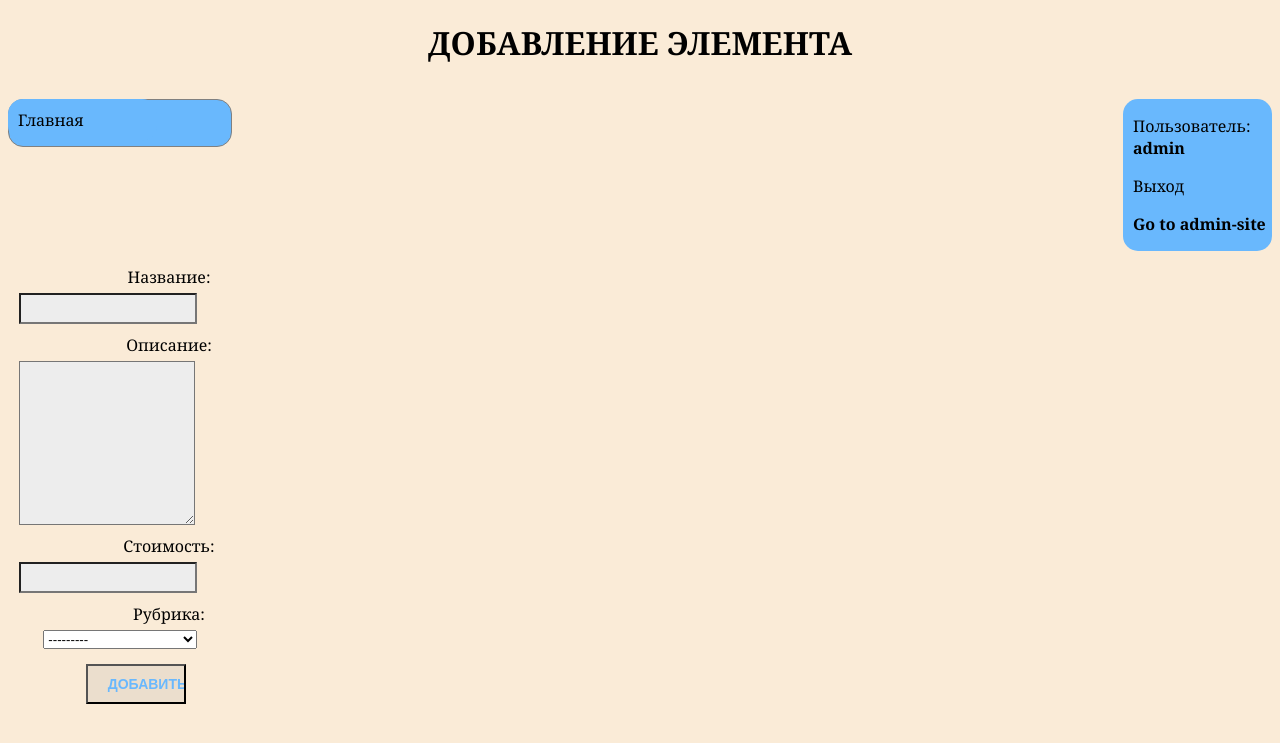
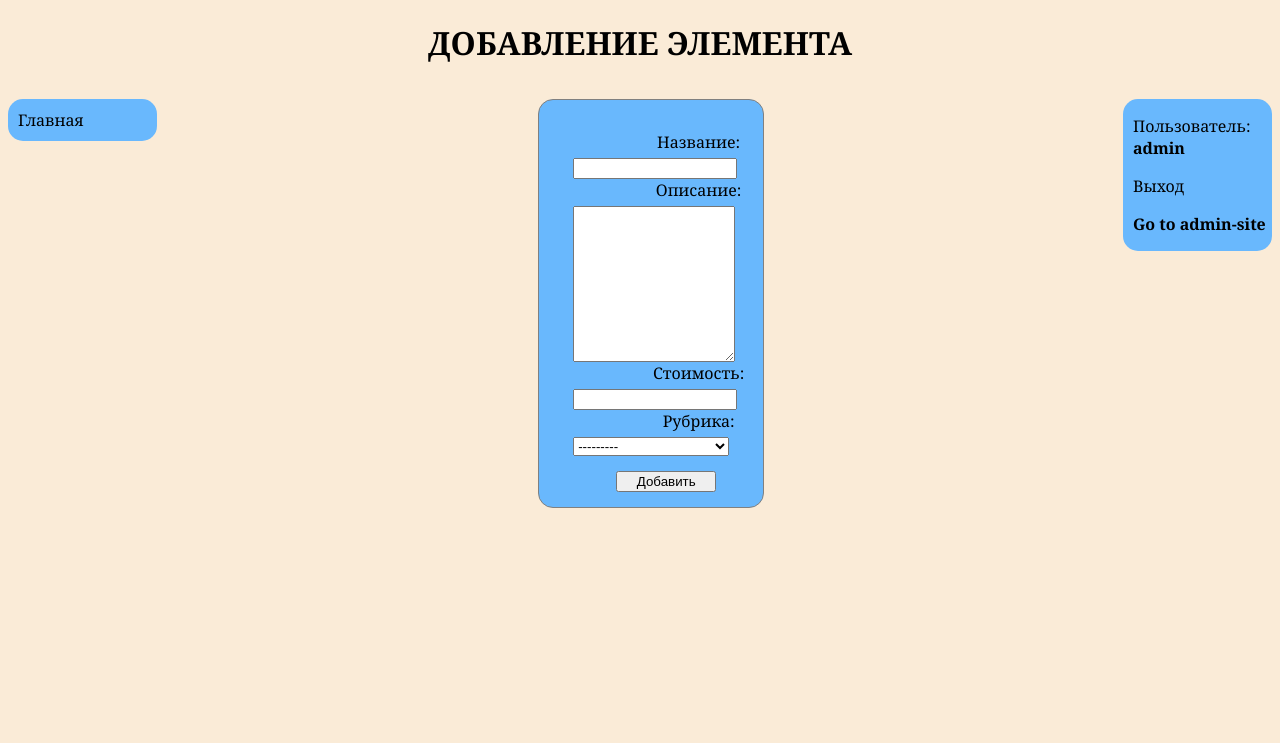
Before and after one commit to your8god/Django_board, a Django app: page /bboard/add/ in a window 1280 px wide. Shown: the top 743 px of the page. Run offline with Django 4.2, Linux system fonts and the light colour scheme; a user stored in the database is signed in; data comes from the database, SQL or seed files in the repository; both versions use the stored data as it was after the commit.

Commit message:
правки мержа

```diff
--- a/sampletest/myapp/static/myapp/board.css
+++ b/sampletest/myapp/static/myapp/board.css
@@ -40,16 +40,10 @@
     margin-right: 10px;
     padding: 10px 0 10px 10px;
     border-radius: 15px;
-<<<<<<< HEAD
 
 }
 .main_cl {
     width: 75%;
-=======
-}
-.main_cl {
-    width: 76%;
->>>>>>> 28aa39cbc2b908b2694b1832ebb294a513ef31c8
     float: left;
 }
 .right_block {
@@ -60,6 +54,7 @@
     border-radius: 15px;
     margin-bottom: 15px;
     clear: right;
+
 }
 .section {
     border: 1px grey solid;
@@ -71,6 +66,7 @@
 
 
 .d_form {
+    position: absolute;
     background-color: rgb(105, 184, 253);
     border-radius: 15px;
     border: grey solid 1.5px;
@@ -98,25 +94,6 @@
     margin-top: 15px;
     width: 100px;
 }
-label {
-    float:left;
-    clear:both;
-}
-input, textarea {
-    clear:both;
-    float:left;
-    margin:0 0 10px;
-    background:#ededed;
-    padding:6px 10px;
-}
-input[type=submit] {
-    font-weight:bold;
-    background:rgb(235, 222, 205);
-    color:rgb(105, 184, 253);
-    padding:10px 20px;
-    font-size:14px;
-    text-transform:uppercase;
-}
 #forgot_pass {
     clear:both;
     float:left;
```
Also changed, not shown: sampletest/db.sqlite3.
